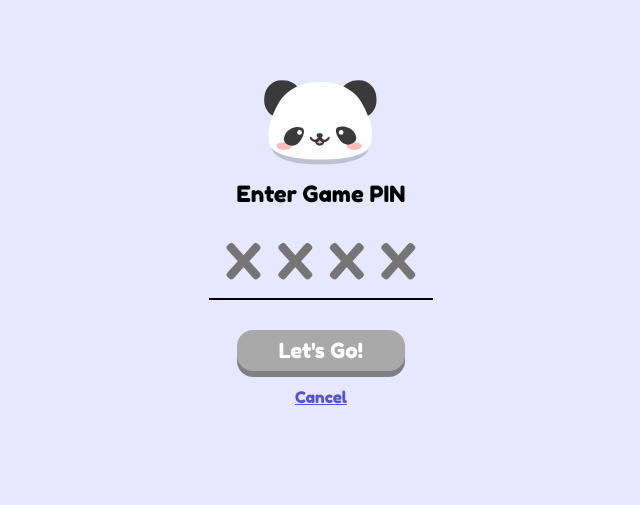
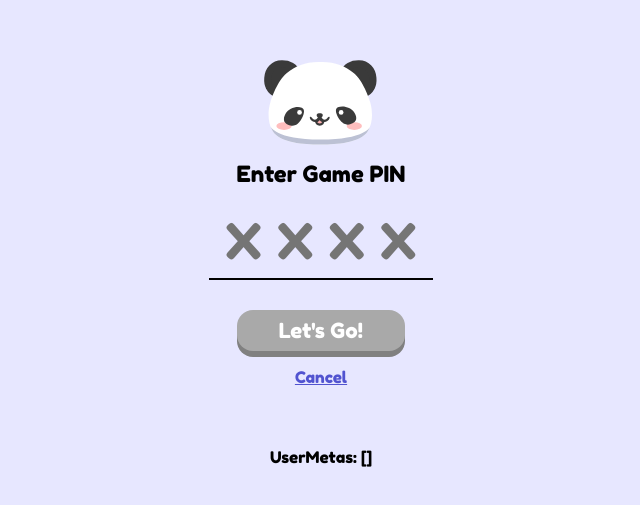
Before and after one commit to pinda-fun/pinda-fun, a React (Create React App) app in the folder Web/: page /join in a window 1280 px wide. Shown: the part 133-638 px from the top of the page, without its empty margins (319-959 px from the left). Built offline with nearby package versions, Linux system fonts and the light colour scheme.

Commit message:
Implement name

```diff
--- a/Web/src/components/create-room/index.tsx
+++ b/Web/src/components/create-room/index.tsx
@@ -4,6 +4,7 @@ import styled from 'styled-components';
 import useErrorableChannel from 'components/room/hooks/useErrorableChannel';
 import BigButton from 'components/common/BigButton';
 import Loading from 'components/common/Loading';
+import { getMetas } from 'components/room/Meta';
 import NumPlayers from './NumPlayers';
 import SocialShare from './SocialShare';
 import QrCode from './QrCode';
@@ -110,7 +111,12 @@ const PindaHappy = styled(PindaHappySVG)`
   }
 `;
 
-interface PINJoinPayload {
+interface Payload {
+  name: string,
+  game: string
+}
+
+interface ReturnPayload {
   pin: string
 }
 
@@ -118,21 +124,27 @@ const CreateRoomPage: React.FC = () => {
   const [pin, setPin] = useState<string | null>(null);
   const [numPlayers, setNumPlayers] = useState(0);
   const {
-    channel, error, joinPayload, presence,
-  } = useErrorableChannel<PINJoinPayload>(pin == null ? 'room:lobby' : `room:${pin}`);
+    channel, error, returnPayload, presence,
+  } = useErrorableChannel<Payload, ReturnPayload>(
+    pin == null ? 'room:lobby' : `room:${pin}`, { name: 'Julius', game: 'Shake' },
+  );
+  const [names, setNames] = useState<[string, string][]>([]);
+
   const sharableLink = `${window.location.origin}/join/${pin}`;
 
   useEffect(() => {
     if (channel == null) return;
-    if (pin == null && joinPayload != null) {
-      setPin(joinPayload.pin);
+    if (pin == null && returnPayload != null) {
+      setPin(returnPayload.pin);
     }
   }, [channel]);
 
   useEffect(() => {
     if (presence == null) return;
     presence.onSync(() => {
-      setNumPlayers(presence.list().length);
+      const metas = getMetas(presence);
+      setNumPlayers(metas.length);
+      setNames(metas.map(([id, meta]) => [id, meta.name]));
     });
   }, [presence]);
 
@@ -168,6 +180,7 @@ const CreateRoomPage: React.FC = () => {
         <StartButton>START!</StartButton>
       </Link>
       <Link to={{ pathname: '/' }}>Cancel</Link>
+      <p>{channel != null && `UserMetas: ${JSON.stringify(names)}`}</p>
       <PindaHappy />
     </CreateRoomContainer>
   );
--- a/Web/src/components/join-room/index.tsx
+++ b/Web/src/components/join-room/index.tsx
@@ -2,6 +2,7 @@ import React, { useState, useEffect } from 'react';
 import { Link, match } from 'react-router-dom';
 import styled from 'styled-components';
 import useErrorableChannel from 'components/room/hooks/useErrorableChannel';
+import { getMetas } from 'components/room/Meta';
 import BigButton from '../common/BigButton';
 import { ReactComponent as PindaHeadSVG } from '../../svg/pinda-head-happy.svg';
 
@@ -56,6 +57,10 @@ const JoinRoomButton = styled(BigButton)`
   padding-right: 2em;
 `;
 
+interface Payload {
+  name: string,
+}
+
 type JoinRoomProps = {
   match: match<{ id?: string }>;
 };
@@ -64,22 +69,35 @@ const JoinRoomPage: React.FC<JoinRoomProps> = ({
   match: { params: { id } },
 }) => {
   const [gamePin, setGamePin] = useState(id ? id.substring(0, PIN_LENGTH) : '');
+  const [name, setName] = useState('Caryn');
+
+  const [names, setNames] = useState<[string, string][]>([]);
 
   const [numPlayers, setNumPlayers] = useState(0);
 
   const [channelName, setChannelName] = useState<string | null>(null);
-  const { channel, error, presence } = useErrorableChannel(channelName);
+  const { channel, error, presence } = useErrorableChannel(channelName, { name });
 
   const onJoinRoomFormSubmit = (e: React.FormEvent<HTMLFormElement>) => {
     e.preventDefault();
     // TODO: Perform join room with gamePin
     if (gamePin.length !== PIN_LENGTH) return;
+    const newName = prompt('What is your name?');
+    if (newName == null || newName === '') {
+      alert('Name cannot be empty');
+      return;
+    }
+    setName(newName);
     setChannelName(`room:${gamePin}`);
   };
 
   useEffect(() => {
     if (presence == null) return;
-    presence.onSync(() => setNumPlayers(presence.list().length));
+    presence.onSync(() => {
+      const metas = getMetas(presence);
+      setNumPlayers(metas.length);
+      setNames(metas.map(([clientId, meta]) => [clientId, meta.name]));
+    });
   }, [presence]);
 
   return (
@@ -106,6 +124,7 @@ const JoinRoomPage: React.FC<JoinRoomProps> = ({
         <Link to={{ pathname: '/' }}>Cancel</Link>
         <p>{channel != null && `Connected, numPlayers = ${numPlayers}`}</p>
         <p>{error != null && `Error: ${error[0].toString()} -- ${JSON.stringify(error[1])}`}</p>
+        <p>UserMetas: {JSON.stringify(names)}</p>
       </JoinRoomForm>
     </JoinRoomContainer>
   );
--- /dev/null
+++ b/Web/src/components/room/Meta.ts
@@ -0,0 +1,14 @@
+import { Presence } from 'phoenix';
+
+export interface Meta {
+  game?: string,
+  isHost: boolean,
+  name: string,
+}
+
+/**
+ * Returns tuples of client id and Meta
+ */
+export function getMetas(presence: Presence): [string, Meta][] {
+  return presence.list((id, { metas }) => [id, metas[0]]);
+}
--- a/Web/src/components/room/hooks/useErrorableChannel.ts
+++ b/Web/src/components/room/hooks/useErrorableChannel.ts
@@ -23,7 +23,7 @@ const TIMEOUT_DURATION = 5000;
 export interface ErrorableChannel<T> {
   channel: Channel | null,
   error: [ErrorCause, any] | null,
-  joinPayload: T | null,
+  returnPayload: T | null,
   presence: Presence | null,
 }
 
@@ -40,18 +40,21 @@ function maybeReconnectSocket(maybeSocket: Socket | null): Socket {
 /**
  * @param channelId if null, will not establish connection.
  */
-export default function useErrorableChannel<T>(channelId: string | null): ErrorableChannel<T> {
+export default function useErrorableChannel<T extends object, U extends object>(
+  channelId: string | null,
+  payload: T,
+): ErrorableChannel<U> {
   const [_, setSocket] = useState<Socket | null>(null);
   const [channel, setChannel] = useState<Channel | null>(null);
   const [error, setError] = useState<[ErrorCause, any] | null>(null);
-  const [joinPayload, setJoinPayload] = useState<T | null>(null);
+  const [returnPayload, setReturnPayload] = useState<U | null>(null);
   const [presence, setPresence] = useState<Presence | null>(null);
 
   useEffect(() => {
     if (channelId == null) {
       setSocket(oldSocket => {
         setError(null);
-        setJoinPayload(null);
+        setReturnPayload(null);
         setPresence(null);
         setChannel(oldChannel => {
           if (oldChannel != null) {
@@ -68,14 +71,14 @@ export default function useErrorableChannel<T>(channelId: string | null): Errora
     setSocket(oldSocket => {
       const currentSocket = maybeReconnectSocket(oldSocket);
 
-      const newChannel = currentSocket.channel(channelId);
+      const newChannel = currentSocket.channel(channelId, payload);
       const newPresence = new Presence(newChannel);
 
       newChannel
         .join()
-        .receive(ChannelResponse.OK, (payload: T) => {
+        .receive(ChannelResponse.OK, (currentReturnPayload: U) => {
           setError(null);
-          setJoinPayload(payload);
+          setReturnPayload(currentReturnPayload);
           setPresence(newPresence);
           setChannel(oldChannel => {
             if (oldChannel != null) {
@@ -97,6 +100,6 @@ export default function useErrorableChannel<T>(channelId: string | null): Errora
   }, [channelId]);
 
   return {
-    channel, error, joinPayload, presence,
+    channel, error, returnPayload, presence,
   };
 }
```
Also changed, not shown: 1 other file (tests, documents, lock files or other folders).
